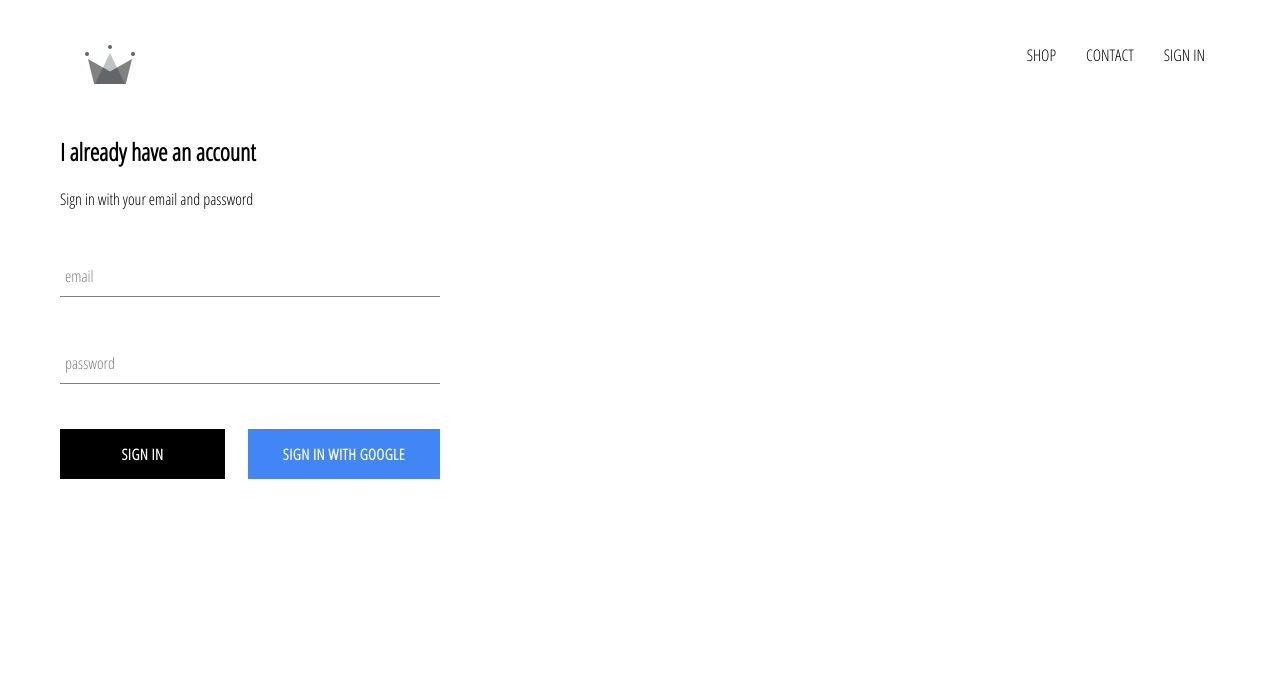
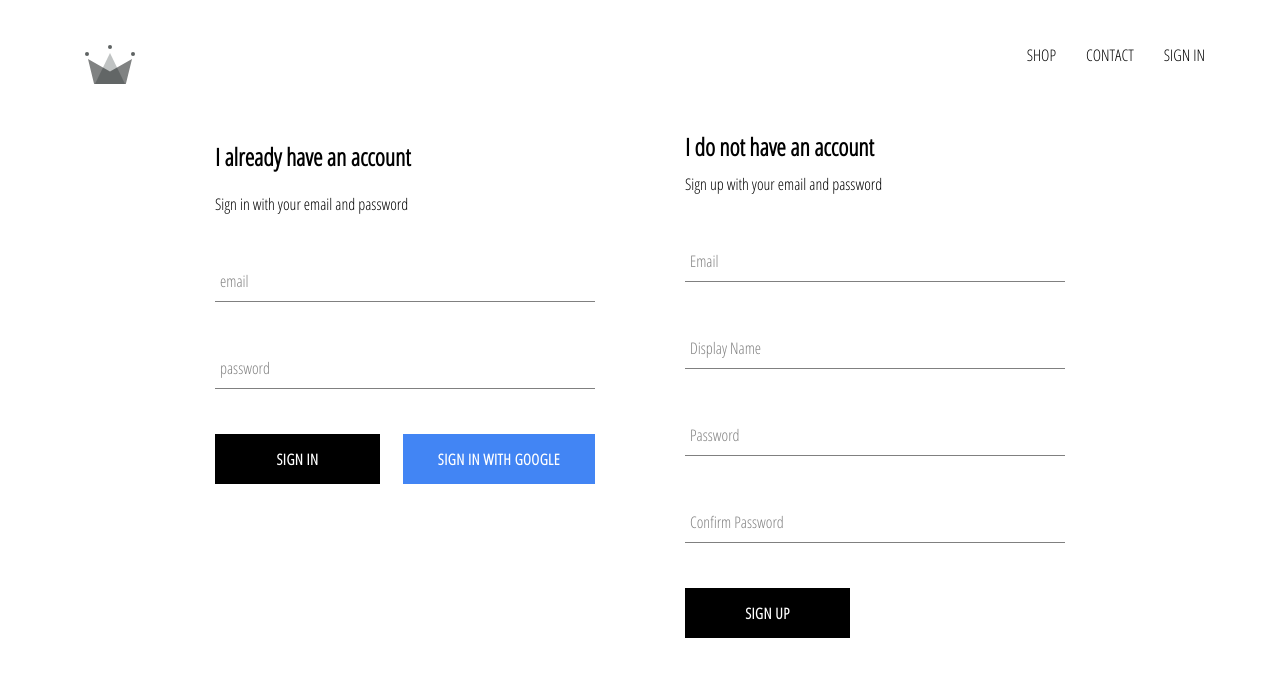
Before and after one commit to DavidAJohn/crwn-clothing, a React (Create React App) app: page /signin in a window 1280 px wide. Shown: the top 676 px of the page. Built offline with nearby package versions, Linux system fonts and the light colour scheme; no server answers.

Commit message:
Connected sign in/up components to Firebase

```diff
--- a/src/App.js
+++ b/src/App.js
@@ -6,7 +6,7 @@ import HomePage from './pages/homepage/homepage.component';
 import ShopPage from './pages/shop/shop.component';
 import Header from './components/header/header.component';
 import SignInAndSignUpPage from './pages/sign-in-and-sign-up/sign-in-and-sign-up.component';
-import { auth } from './firebase/firebase.utils';
+import { auth, createUserProfileDocument } from './firebase/firebase.utils';
 
 class App extends React.Component {
   constructor() {
@@ -20,8 +20,22 @@ class App extends React.Component {
   unsubscribeFromAuth = null;
 
   componentDidMount() {
-    this.unsubscribeFromAuth = auth.onAuthStateChanged(user => {
-      this.setState({ currentUser: user });
+    this.unsubscribeFromAuth = auth.onAuthStateChanged(async userAuth => {
+      if (userAuth) {
+        const userRef = await createUserProfileDocument(userAuth);
+
+        userRef.onSnapshot(snapShot => {
+          this.setState({
+            currentUser: {
+              id: snapShot.id,
+              ...snapShot.data()
+            }
+          })
+        });
+      }
+      else {
+        this.setState({ currentUser: userAuth });
+      }
     })
   }
 
--- a/src/components/sign-in/sign-in.component.jsx
+++ b/src/components/sign-in/sign-in.component.jsx
@@ -5,7 +5,7 @@ import './sign-in.styles.scss';
 import FormInput from '../form-input/form-input.component';
 import CustomButton from '../custom-button/custom-button.component';
 
-import { signInWithGoogle } from '../../firebase/firebase.utils';
+import { auth, signInWithGoogle } from '../../firebase/firebase.utils';
 
 class SignIn extends React.Component{
     constructor(props) {
@@ -17,10 +17,17 @@ class SignIn extends React.Component{
         }
     }
 
-    handleSubmit = event => {
+    handleSubmit = async event => {
         event.preventDefault();
 
-        this.setState({email: '', password: ''})
+        const { email, password } = this.state;
+
+        try {
+            await auth.signInWithEmailAndPassword(email, password);
+            this.setState({email: '', password: ''});
+        } catch(error) {
+            console.log(error);
+        }
     }
 
     handleChange = event => {
--- /dev/null
+++ b/src/components/sign-up/sign-up.component.jsx
@@ -0,0 +1,100 @@
+import React from 'react';
+import FormInput from '../form-input/form-input.component';
+import CustomButton from '../custom-button/custom-button.component';
+import { auth, createUserProfileDocument } from '../../firebase/firebase.utils';
+
+import './sign-up.styles.scss';
+
+class SignUp extends React.Component {
+    constructor() {
+        super();
+
+        this.state = {
+            displayName: '',
+            email: '',
+            password: '',
+            confirmPassword: ''
+        }
+    }
+
+    handleSubmit = async event => {
+        event.preventDefault();
+
+        const { displayName, email, password, confirmPassword } = this.state;
+
+        if (password !== confirmPassword) {
+            alert('passwords don\'t match');
+            return;
+        }
+
+        try {
+            const { user } = await auth.createUserWithEmailAndPassword(email, password);
+
+            await createUserProfileDocument(user, {displayName});
+
+            this.setState({
+                displayName: '',
+                email: '',
+                password: '',
+                confirmPassword: ''
+            });
+
+        } catch (error) {
+            console.error(error);
+        }
+    }
+
+    handleChange = event => {
+        const { name, value } = event.target;
+
+        this.setState({[name]: value});
+    }
+
+    render() {
+        const { displayName, email, password, confirmPassword } = this.state;
+
+        return(
+            <div className='sign-up'>
+                <h2 className='title'>I do not have an account</h2>
+                <span>Sign up with your email and password</span>
+                <form className='sign-up-form' onSubmit={this.handleSubmit}>
+                    <FormInput
+                        type='text'
+                        name='email'
+                        value={email}
+                        onChange={this.handleChange}
+                        label='Email'
+                        required
+                    />
+                    <FormInput
+                        type='text'
+                        name='displayName'
+                        value={displayName}
+                        onChange={this.handleChange}
+                        label='Display Name'
+                        required
+                    />
+                    <FormInput
+                        type='password'
+                        name='password'
+                        value={password}
+                        onChange={this.handleChange}
+                        label='Password'
+                        required
+                    />
+                    <FormInput
+                        type='password'
+                        name='confirmPassword'
+                        value={confirmPassword}
+                        onChange={this.handleChange}
+                        label='Confirm Password'
+                        required
+                    />
+                    <CustomButton type='submit'>SIGN UP</CustomButton>
+                </form>
+            </div>
+        )
+    }
+}
+
+export default SignUp;
--- /dev/null
+++ b/src/components/sign-up/sign-up.styles.scss
@@ -0,0 +1,9 @@
+.sign-up {
+    display: flex;
+    flex-direction: column;
+    width: 380px;
+
+    .title {
+      margin: 10px 0;
+    }
+  }
--- a/src/firebase/firebase.utils.js
+++ b/src/firebase/firebase.utils.js
@@ -12,6 +12,31 @@ const config = {
     appId: "1:756806518393:web:519e75203ed2e0564df6a8"
 };
 
+export const createUserProfileDocument = async (userAuth, additionalData) => {
+    if (!userAuth) return;
+
+    const userRef = firestore.doc(`users/${userAuth.uid}`);
+    const snapShot = await userRef.get();
+
+    if(!snapShot.exists) {
+        const { displayName, email } = userAuth;
+        const createdAt = new Date();
+
+        try {
+            await userRef.set({
+                displayName,
+                email,
+                createdAt,
+                ...additionalData
+            })
+        } catch (error) {
+            console.log('error creating user', error.message);
+        }
+    }
+
+    return userRef;
+}
+
 firebase.initializeApp(config);
 
 export const auth = firebase.auth();
--- a/src/pages/sign-in-and-sign-up/sign-in-and-sign-up.component.jsx
+++ b/src/pages/sign-in-and-sign-up/sign-in-and-sign-up.component.jsx
@@ -3,10 +3,12 @@ import React from 'react';
 import './sign-in-and-sign-up.styles.scss';
 
 import SignIn from '../../components/sign-in/sign-in.component';
+import SignUp from '../../components/sign-up/sign-up.component';
 
 const SignInAndSignUpPage = () => (
     <div className='sign-in-and-sign-up'>
         <SignIn />
+        <SignUp />
     </div>
 );
 
--- a/src/pages/sign-in-and-sign-up/sign-in-and-sign-up.styles.scss
+++ b/src/pages/sign-in-and-sign-up/sign-in-and-sign-up.styles.scss
@@ -0,0 +1,6 @@
+.sign-in-and-sign-up {
+    width: 850px;
+    display: flex;
+    justify-content: space-between;
+    margin: 30px auto;
+  }
```
